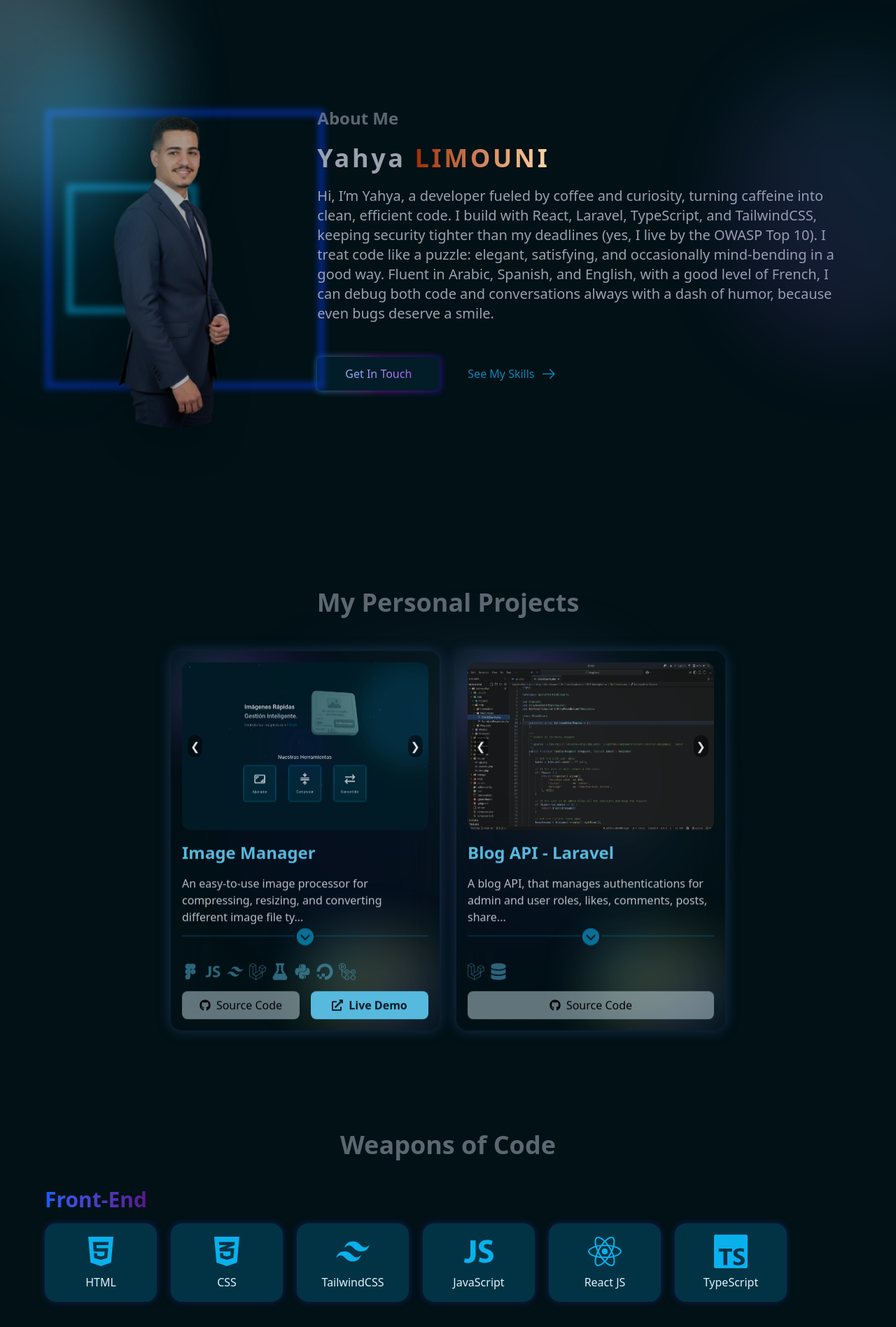
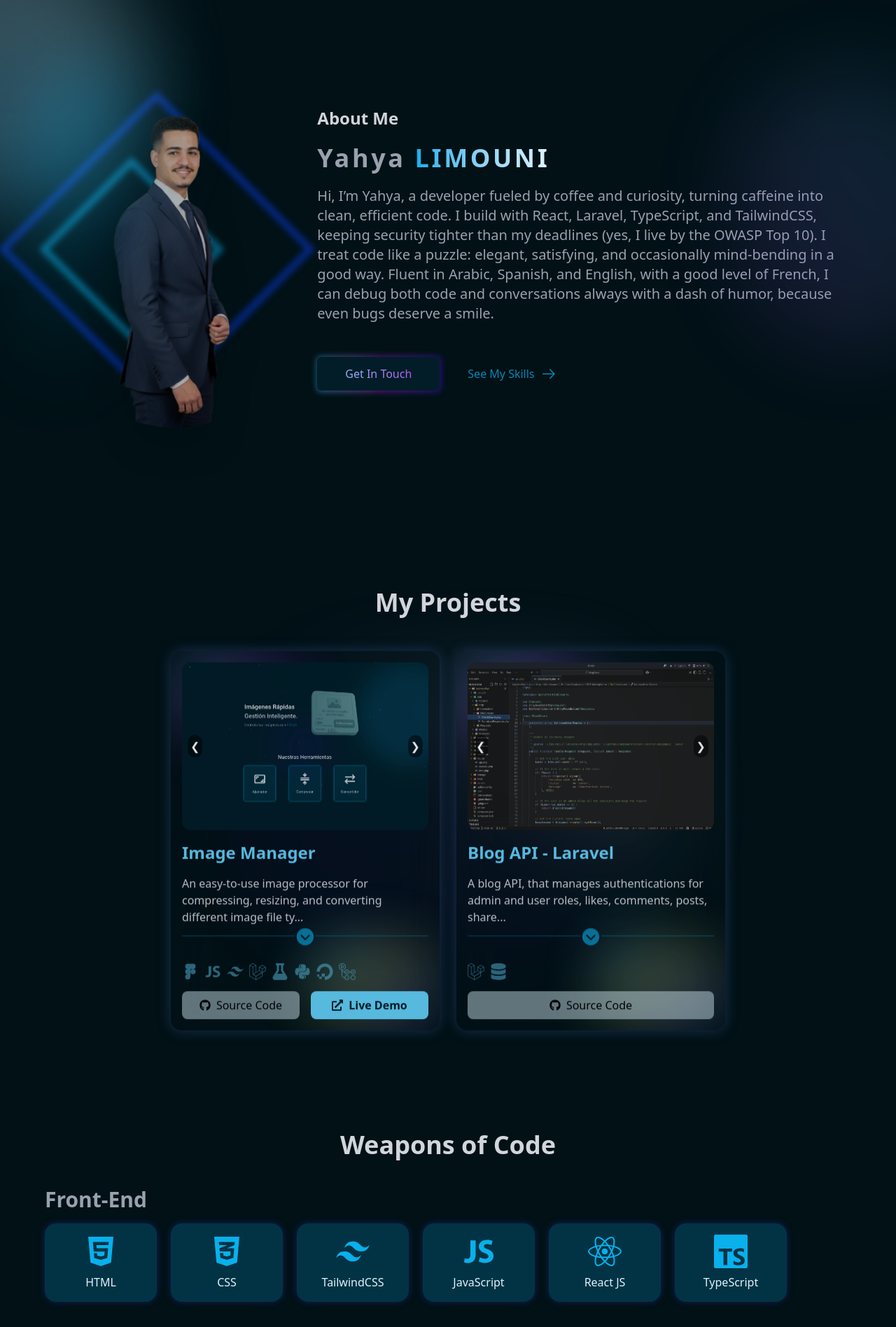
Before and after one commit to Yahyalimouni/portfolio, a React (Vite) app: page / in a window 1280 px wide. Shown: the part 1040-2936 px from the top of the page at 70% size. Built offline with nearby package versions, Linux system fonts and the light colour scheme.

Commit message:
Colors changes

```diff
--- a/src/components/sections/About.tsx
+++ b/src/components/sections/About.tsx
@@ -34,7 +34,7 @@ const About: React.FC = () => {
         <motion.div
           className="absolute -z-5 top-1/2 left-1/3 -translate-x-1/2 -translate-y-1/2
                      w-1/2 aspect-square border-pr/50 border-solid border-10 blur-xs"
-          animate={{rotateZ:0}}
+          animate={{rotateZ:45}}
           initial={{ opacity: 0, scale: 0.8, rotateZ:70 }}
           whileInView={{ opacity: 1, scale: 1 }}
           viewport={{ once: true, amount: 0.3 }}
@@ -42,9 +42,9 @@ const About: React.FC = () => {
         />
         <motion.div
           className="absolute -z-5 top-1/2 left-0 -translate-y-1/2
-                     w-100 aspect-square border-an-blue/50 border-solid border-10 blur-xs"
-          initial={{ opacity: 0, scale: 0.8, rotateZ:70 }}
-          animate={{rotateZ: 0}}
+                     w-80 aspect-square border-an-blue/50 border-solid border-10 blur-xs"
+          initial={{ opacity: 0, scale: 0.8, rotateZ:0 }}
+          animate={{rotateZ: 45}}
           whileInView={{ opacity: 1, scale: 1 }}
           viewport={{ once: true, amount: 0.3 }}
           transition={{ duration: 1.2, delay: 0.6 }}
@@ -60,12 +60,12 @@ const About: React.FC = () => {
         transition={{ duration: 1, ease: "easeOut" }}
       >
         {/* Section Title */}
-        <h1 className="text-2xl font-bold text-gray-400/60">About Me</h1>
+        <h1 className="text-2xl font-bold text-gray-300">About Me</h1>
 
         {/* Name */}
         <h2 className="text-4xl font-extrabold text-gray-400 tracking-widest leading-snug">
           Yahya{" "}
-          <span className="bg-clip-text text-transparent bg-gradient-to-r from-orange-800 to-orange-200">
+          <span className="bg-clip-text text-transparent bg-gradient-to-r from-pr to-pr-spl">
             LIMOUNI
           </span>
         </h2>
--- a/src/components/sections/Projects.tsx
+++ b/src/components/sections/Projects.tsx
@@ -67,10 +67,10 @@ const Projects: React.FC = () => {
             ></motion.div>
 
             <motion.h1
-                className="md:text-4xl text-2xl font-bold text-gray-400/60"
+                className="md:text-4xl text-2xl font-bold text-gray-300"
                 variants={titleVariants}
             >
-                My Personal Projects
+                My Projects
             </motion.h1>
 
             <motion.div
--- a/src/components/sections/Skills.tsx
+++ b/src/components/sections/Skills.tsx
@@ -51,7 +51,7 @@ const Skills: React.FC = () => {
         viewport={{ once: true, amount: 0.2 }}
         variants={containerVariants}
     >
-        <motion.h1 className="md:text-4xl text-2xl font-bold text-gray-400/60" variants={titleVariants}>
+        <motion.h1 className="md:text-4xl text-2xl font-bold text-gray-300" variants={titleVariants}>
                 Weapons of Code
         </motion.h1>
 
@@ -60,8 +60,7 @@ const Skills: React.FC = () => {
                 <motion.div key={stackName} variants={stackVariants} className="flex flex-col gap-4">
                     <h2 className="text-3xl font-bold
                                     w-fit
-                                    text-transparent bg-clip-text
-                                   bg-gradient-to-r from-blue-600 to-purple-900
+                                    text-gray-400
                                    ">{stackName}</h2>
                     <div className="flex flex-wrap gap-2 md:gap-5">
                     {skills.map(skill => (
```
